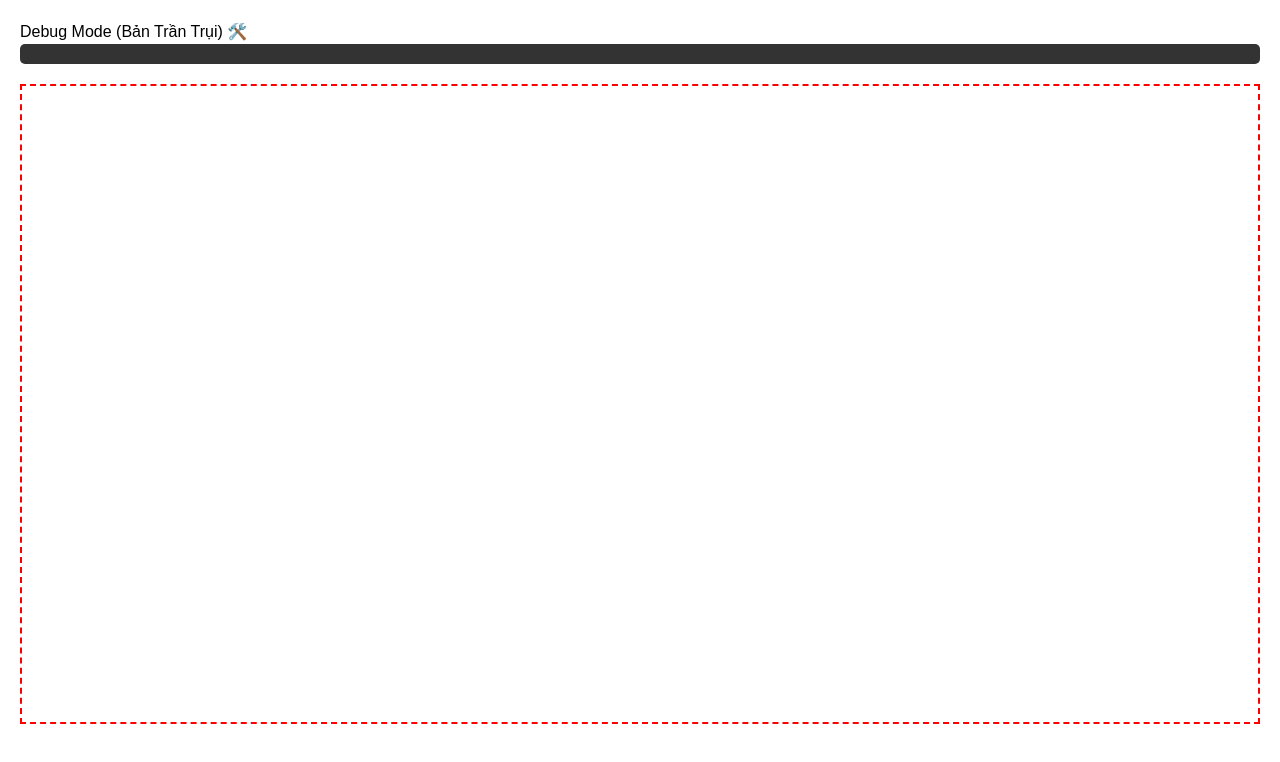
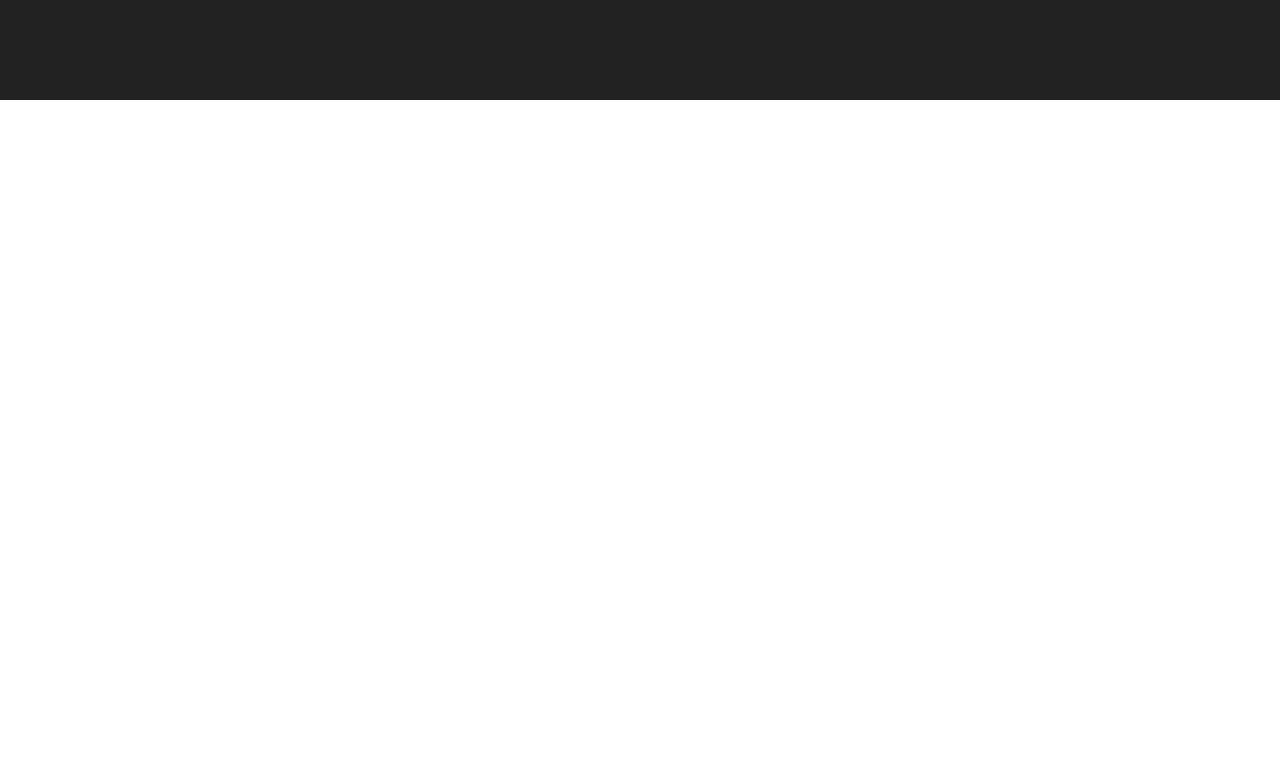
Before and after one commit to chitrungtran/app_epub_trung, a React (Vite) app: page / in a window 1280 px wide. Shown: the top 762 px of the page. Built offline with nearby package versions, Linux system fonts and the light colour scheme.

Commit message:
Update App.jsx

```diff
--- a/src/App.jsx
+++ b/src/App.jsx
@@ -1,6 +1,5 @@
 import React, { useState, useEffect, useRef } from 'react';
 
-// Hàm load thư viện (Giữ nguyên vì nó cần thiết)
 const useScript = (src) => {
   const [status, setStatus] = useState(src ? 'loading' : 'idle');
   useEffect(() => {
@@ -24,14 +23,12 @@ const useScript = (src) => {
 };
 
 export default function App() {
-  // Load thư viện
   const jszipStatus = useScript('https://cdn.jsdelivr.net/npm/jszip@3.10.1/dist/jszip.min.js');
   const epubStatus = useScript('https://cdn.jsdelivr.net/npm/epubjs@0.3.93/dist/epub.min.js');
 
   const viewerRef = useRef(null);
-  const [logs, setLogs] = useState([]); // Biến để in nhật ký ra màn hình
+  const [logs, setLogs] = useState([]);
 
-  // Hàm ghi nhật ký (giống console.log nhưng hiện lên web cho mày xem)
   const addLog = (msg) => {
     setLogs(prev => [...prev, `${new Date().toLocaleTimeString()} - ${msg}`]);
     console.log(msg);
@@ -44,65 +41,62 @@ export default function App() {
     return results === null ? '' : decodeURIComponent(results[1].replace(/\+/g, ' '));
   };
 
-  // Hàm xử lý link đơn giản nhất có thể
   const processUrl = (url) => {
     if (!url) return null;
     if (url.includes('github.com') && url.includes('/blob/')) {
-       // Chuyển sang link CDN cho nhanh
        let cdnUrl = url.replace('github.com', 'cdn.jsdelivr.net/gh');
        cdnUrl = cdnUrl.replace('/blob/', '@');
        return cdnUrl;
     }
-    // Dùng Proxy cho mọi trường hợp còn lại
     return `https://corsproxy.io/?${encodeURIComponent(url)}`;
   };
 
   useEffect(() => {
-    // Chỉ chạy khi thư viện đã tải xong
     if (jszipStatus === 'ready' && epubStatus === 'ready') {
-      addLog("✅ Thư viện ePub đã sẵn sàng.");
-
+      addLog("✅ Thư viện sẵn sàng.");
       const urlParam = getUrlParameter('url');
-      if (!urlParam) {
-        addLog("⚠️ Chưa có link sách. Hãy thêm ?url=... vào cuối địa chỉ.");
-        return;
-      }
+      if (!urlParam) { addLog("⚠️ Thiếu link sách."); return; }
 
       const bookUrl = processUrl(urlParam);
-      addLog(`🔗 Link gốc: ${urlParam}`);
-      addLog(`🚀 Link xử lý: ${bookUrl}`);
+      addLog(`🚀 Link: ${bookUrl}`);
 
-      // Bắt đầu quy trình tải "thủ công"
       const loadBook = async () => {
         try {
-          addLog("⏳ Đang tải file về máy (Fetch)...");
-
+          addLog("⏳ Đang tải file (Fetch)...");
           const response = await fetch(bookUrl);
-          if (!response.ok) throw new Error(`Lỗi tải file: ${response.status} ${response.statusText}`);
+          if (!response.ok) throw new Error(`Lỗi tải: ${response.status}`);
 
           const arrayBuffer = await response.arrayBuffer();
-          addLog(`📦 Tải xong! Kích thước file: ${(arrayBuffer.byteLength / 1024).toFixed(2)} KB`);
+          addLog(`📦 Tải xong: ${(arrayBuffer.byteLength / 1024).toFixed(2)} KB`);
 
-          if (arrayBuffer.byteLength < 1000) {
-            throw new Error("File quá nhỏ! Có thể là file lỗi hoặc link sai.");
-          }
+          if (window.book) { window.book.destroy(); }
 
-          addLog("📖 Đang nạp dữ liệu vào ePub...");
+          addLog("📖 Đang nạp dữ liệu...");
           const book = window.ePub(arrayBuffer);
+          window.book = book;
 
-          addLog("🎨 Đang vẽ lên màn hình...");
+          await book.ready;
+          addLog("✅ Đã phân tích xong cấu trúc sách.");
+
+          addLog("🎨 Đang vẽ (Chế độ Cuộn Dọc)...");
+
+          // CẤU HÌNH CUỘN DỌC
           const rendition = book.renderTo(viewerRef.current, {
             width: "100%",
             height: "100%",
-            flow: "scrolled-doc", // Cuộn dọc cho dễ
-            manager: "continuous" // Load liên tục
+            flow: "scrolled-doc", // Chế độ cuộn
+            manager: "continuous", // Load liên tục
+            allowScriptedContent: false
           });
 
+          addLog("⚡ Đang hiển thị...");
           await rendition.display();
-          addLog("🎉 ĐÃ HIỂN THỊ THÀNH CÔNG! (Hy vọng thế)");
+
+          addLog("🎉 XONG! VUỐT MÀ ĐỌC ĐI TRUNG ƠI!");
 
         } catch (err) {
-          addLog(`❌ LỖI NGHIÊM TRỌNG: ${err.message}`);
+          addLog(`❌ LỖI: ${err.message}`);
+          console.error(err);
         }
       };
 
@@ -111,32 +105,24 @@ export default function App() {
   }, [jszipStatus, epubStatus]);
 
   return (
-    <div style={{ padding: 20, fontFamily: 'Arial, sans-serif' }}>
-      <h1>Debug Mode (Bản Trần Trụi) 🛠️</h1>
+    <div style={{ height: '100vh', display: 'flex', flexDirection: 'column', fontFamily: 'sans-serif' }}>
 
-      {/* Khu vực hiển thị nhật ký lỗi */}
+      {/* Nhật ký nhỏ xíu ở trên để debug */}
       <div style={{
-        backgroundColor: '#333',
-        color: '#0f0',
-        padding: '10px',
-        marginBottom: '20px',
-        borderRadius: '5px',
-        fontFamily: 'monospace',
-        fontSize: '12px',
-        maxHeight: '200px',
-        overflowY: 'auto'
+        backgroundColor: '#222', color: '#0f0', padding: '5px',
+        fontSize: '11px', height: '100px', overflowY: 'auto', flexShrink: 0
       }}>
         {logs.map((log, index) => <div key={index}>{log}</div>)}
       </div>
 
-      {/* Khu vực hiện sách */}
+      {/* KHUNG ĐỌC SÁCH (Cuộn tự do) */}
       <div
         ref={viewerRef}
         style={{
-          border: '2px dashed red',
-          height: '80vh', // 80% chiều cao màn hình
-          overflow: 'hidden',
-          backgroundColor: '#fff'
+          flex: 1,
+          backgroundColor: '#fff',
+          overflowY: 'auto', // Cho phép cuộn dọc
+          overflowX: 'hidden'
         }}
       />
     </div>
```
